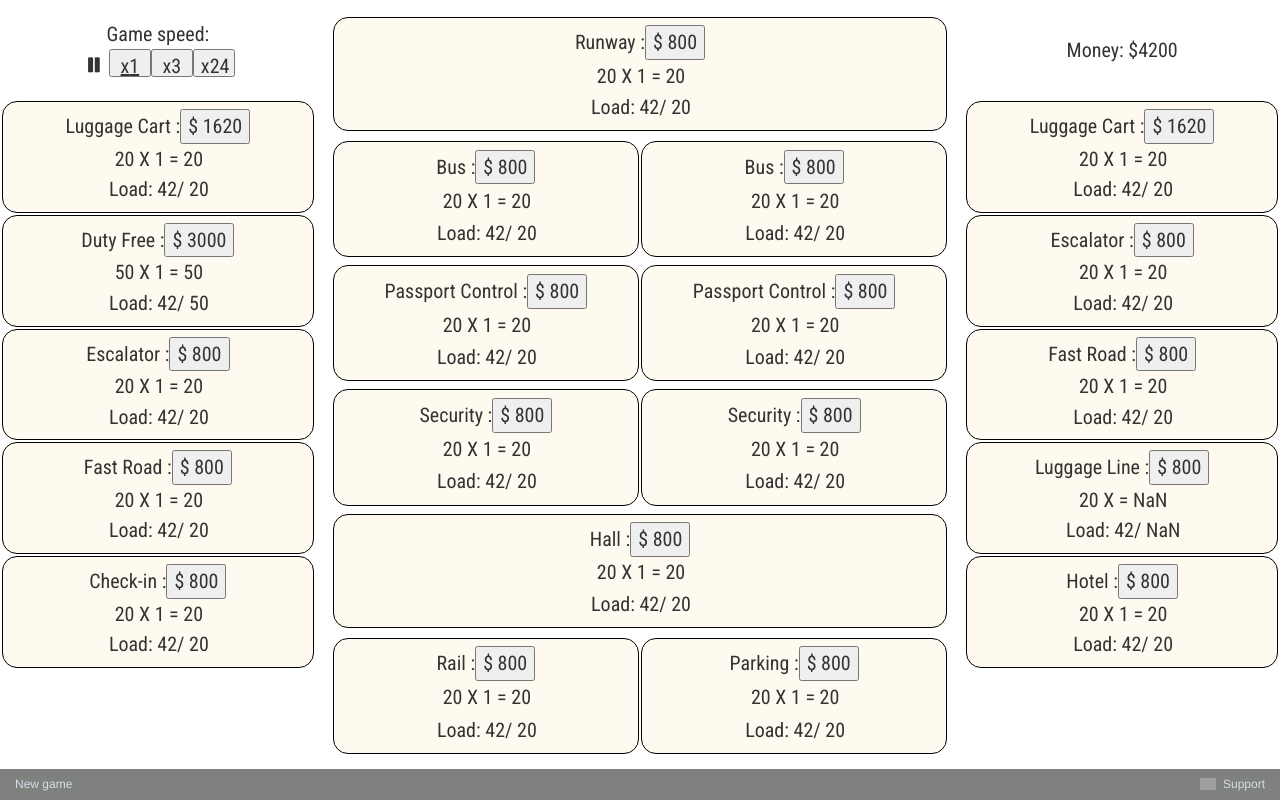
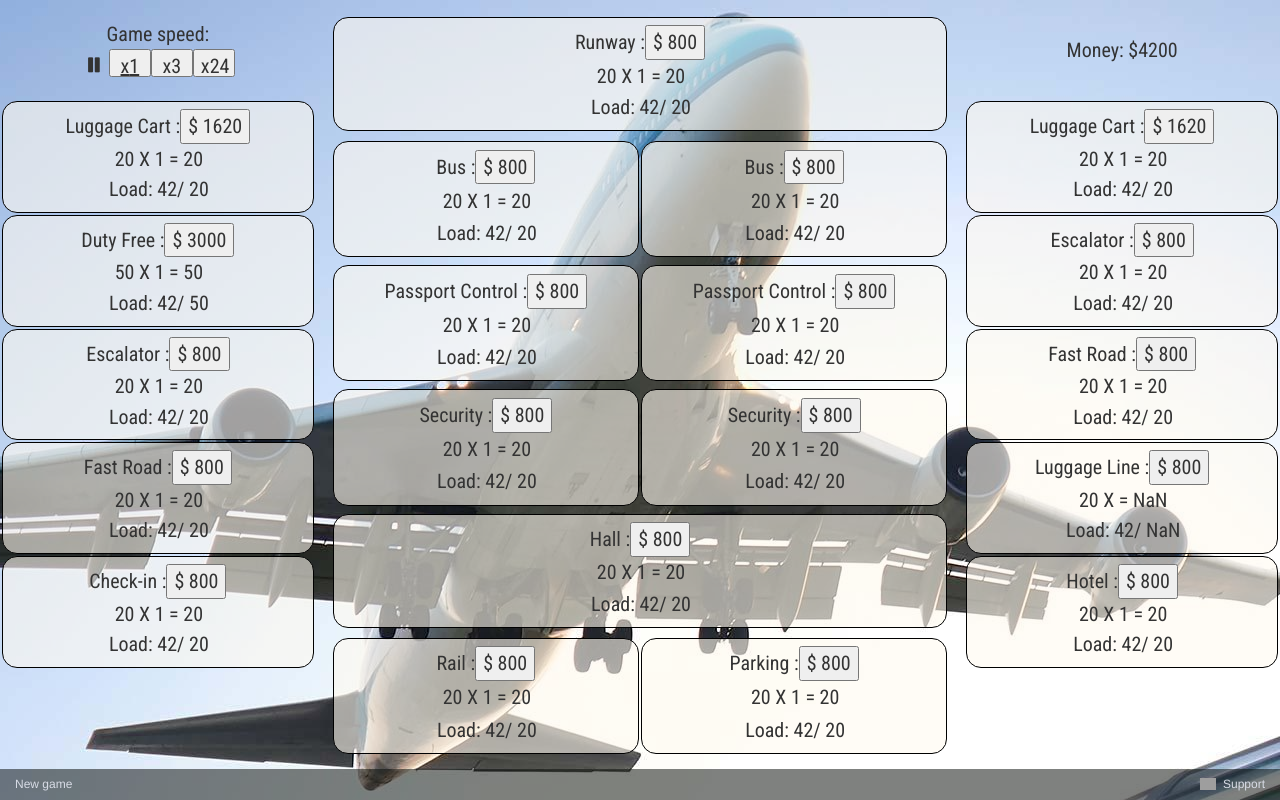
Before and after one commit to gapak/airport-simulator, a React (Create React App) app: page / in a window 1280 px wide. Built offline with nearby package versions, Linux system fonts and the light colour scheme; grey boxes are pictures that could not be loaded.

Commit message:
Update background

```diff
--- a/src/css/App.css
+++ b/src/css/App.css
@@ -8,6 +8,7 @@
 .App {
     display: flex;
     flex-direction: column;
+    background: url('/background.jpg') no-repeat center top #0b0b1b;
     height: 100%;
 }
 
--- a/src/css/index.css
+++ b/src/css/index.css
@@ -47,7 +47,7 @@ html, body {
 }
 
 .background {
-    background-color: floralwhite;
+    background-color: rgba(255, 250, 240, 0.6);
 }
 
 .disabled {
```
Also changed, not shown: public/background.jpg (added).
